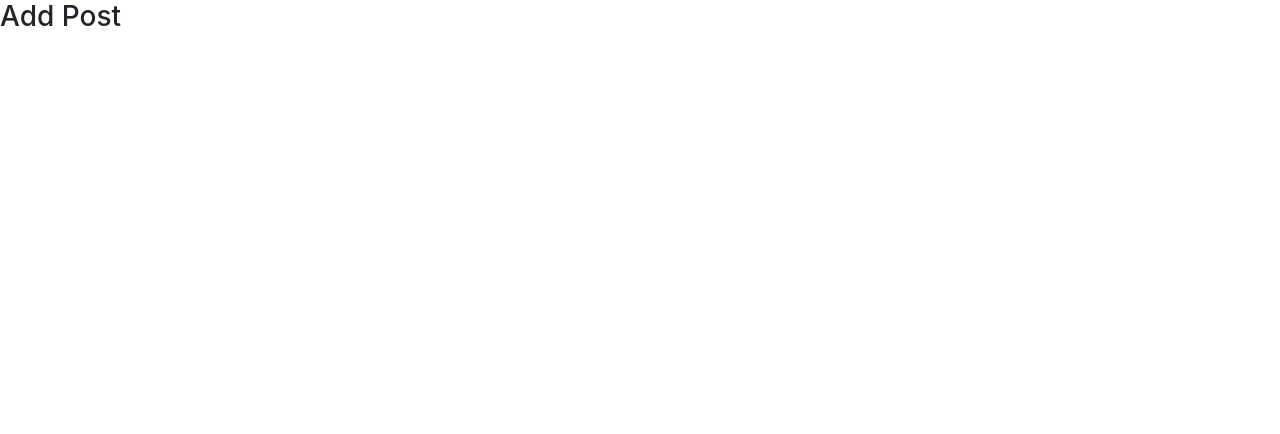
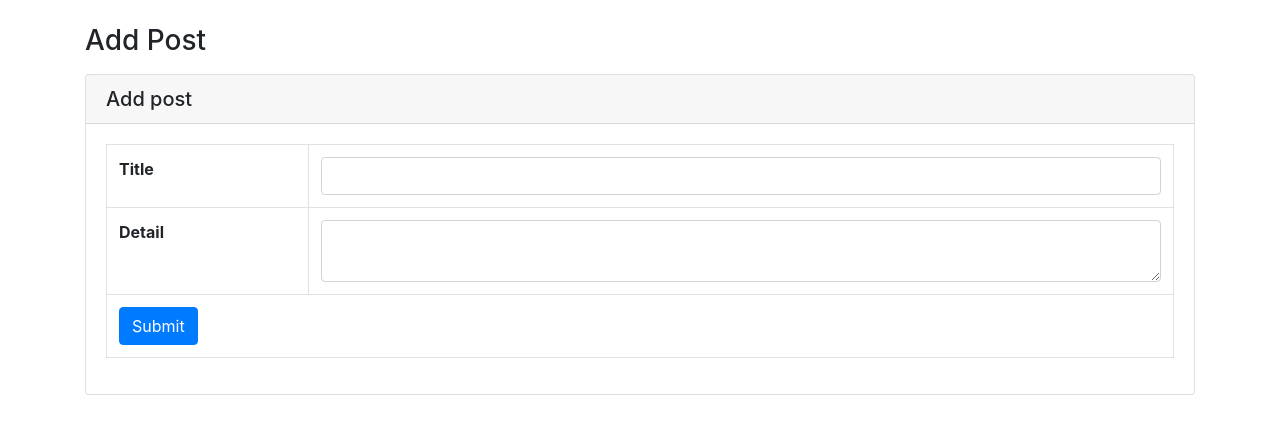
Before and after one commit to touyamochizukivn/Django-CodeArtisan-Lab, a Django app: page /add in a window 1280 px wide. Before the commit the part shown is almost empty. Shown: the top 434 px of the page. Run offline with Django 4.2, Linux system fonts and the light colour scheme; some libraries are stand-ins or nearby versions.

Commit message:
Update add.html

```diff
--- a/2. Django CRUD Tutorial/post/templates/add.html
+++ b/2. Django CRUD Tutorial/post/templates/add.html
@@ -9,6 +9,28 @@
     <title>Add Post</title>
 </head>
 <body>
-    <h3>Add Post</h3>
+    <div class="container my-4">
+        <h3>Add Post</h3>
+        <div class="card my-3">
+            <h5 class="card-header">Add post</h5>
+            <div class="card-body">
+                <form action="">
+                    <table class="table table-bordered">
+                        <tr>
+                            <th>Title</th>
+                            <td><input type="text" class="form-control" /></td>
+                        </tr>
+                        <tr>
+                            <th>Detail</th>
+                            <td><textarea class="form-control"></textarea></td>
+                        </tr>
+                        <tr>
+                            <td colspan="2"><button class="btn btn-primary">Submit</button></td>
+                        </tr>
+                    </table>
+                </form>
+            </div>
+        </div>
+    </div>
 </body>
 </html>
```
